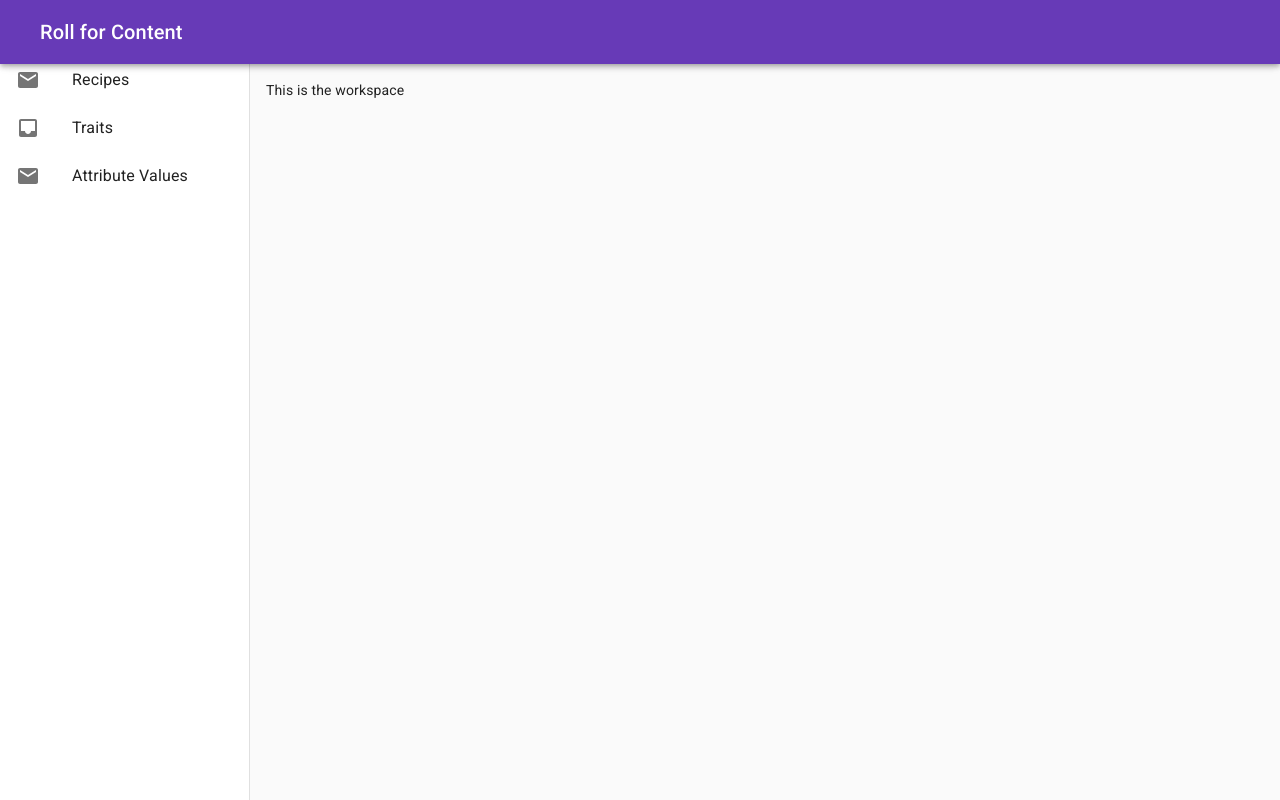
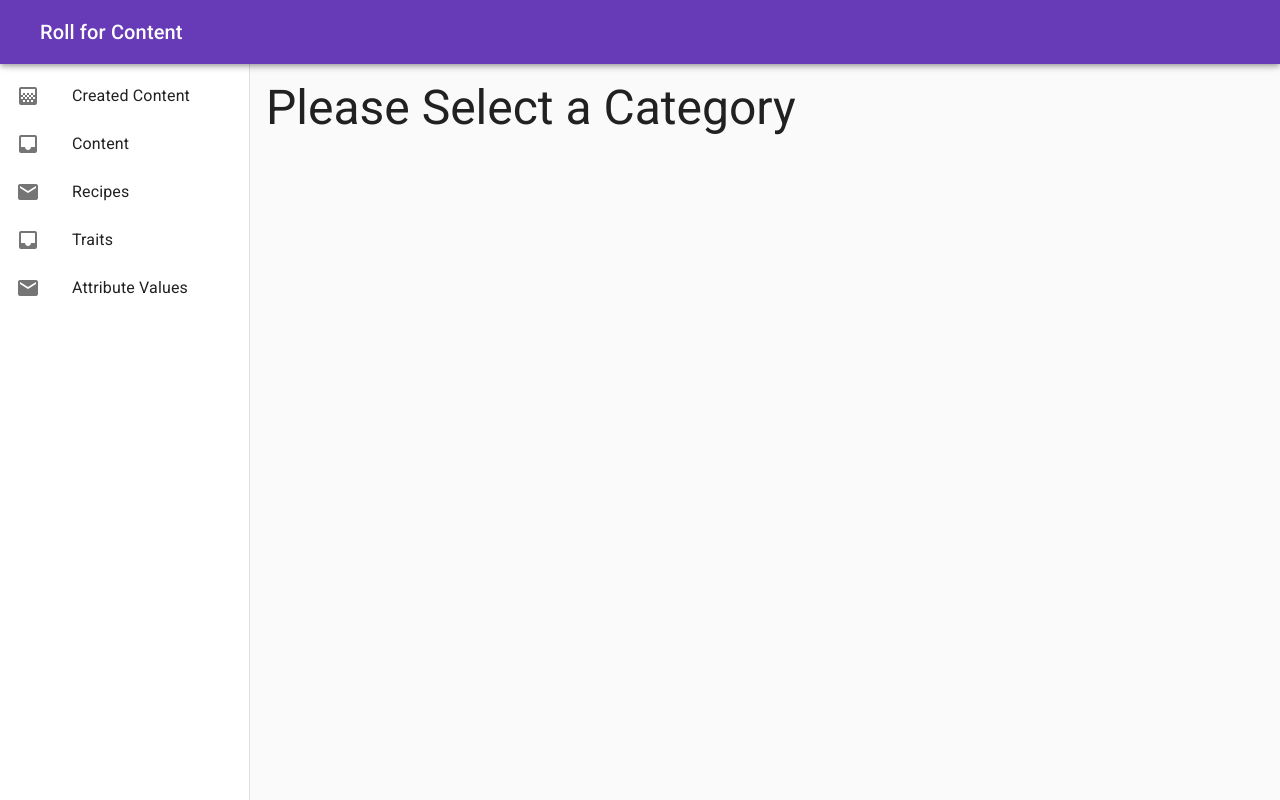
Before and after one commit to nheinbaugh/RollForContent, a React (Create React App) app in the folder roll-for-content/: page / in a window 1280 px wide. Built offline with nearby package versions, Linux system fonts and the light colour scheme.

Commit message:
dirt basic router

```diff
--- a/roll-for-content/package.json
+++ b/roll-for-content/package.json
@@ -24,10 +24,13 @@
     "@material-ui/core": "^4.8.0",
     "@material-ui/icons": "^4.5.1",
     "@microsoft/applicationinsights-web": "2.3.0",
+    "@types/react-router-dom": "^5.1.3",
     "axios": "0.19.0",
     "node-sass": "^4.13.0",
     "react": "^16.12.0",
     "react-dom": "^16.12.0",
+    "react-router": "^5.1.2",
+    "react-router-dom": "^5.1.2",
     "react-scripts": "3.3.0"
   },
   "scripts": {
--- a/roll-for-content/src/App.tsx
+++ b/roll-for-content/src/App.tsx
@@ -2,7 +2,7 @@ import { createStyles, makeStyles } from '@material-ui/core';
 import React from 'react';
 import CommandMenu from './layout/CommandMenu';
 import Header from './layout/Header';
-import Workspace from './layout/Workspace';
+import Workspace from './layout/workspace/Workspace';
 import RollProviders from './providers/RollProviders';
 import DefaultTheme from './styles/DefaultTheme';
 
--- a/roll-for-content/src/layout/CommandMenu.tsx
+++ b/roll-for-content/src/layout/CommandMenu.tsx
@@ -1,10 +1,13 @@
 import { createStyles, Drawer, List, ListItem, ListItemIcon, ListItemText, makeStyles } from '@material-ui/core';
+import Gradient from '@material-ui/icons/Gradient';
 import InboxIcon from '@material-ui/icons/Inbox';
 import MailIcon from '@material-ui/icons/Mail';
 import React from 'react';
+import { Link, LinkProps } from 'react-router-dom';
+import { routes } from '../providers/RouteProvider';
 import { BaseProps } from '../utils';
 
-const useStyles = makeStyles(
+const useStyles = makeStyles(theme =>
   createStyles({
     root: {
       display: 'flex'
@@ -15,7 +18,8 @@ const useStyles = makeStyles(
     }),
     drawerPaper: (props: CommandMenuProps) => ({
       width: props.menuWidth || '250px'
-    })
+    }),
+    toolbar: theme.mixins.toolbar
   })
 );
 
@@ -25,6 +29,8 @@ interface CommandMenuProps extends BaseProps {
    */
   menuWidth?: string;
 }
+
+const WrappedLink = React.forwardRef<HTMLAnchorElement, LinkProps>((props, ref) => <Link innerRef={ref} {...props} />);
 
 const CommandMenu: React.FC<CommandMenuProps> = props => {
   const classes = useStyles(props);
@@ -37,7 +43,14 @@ const CommandMenu: React.FC<CommandMenuProps> = props => {
         paper: classes.drawerPaper
       }}
     >
+      <div className={classes.toolbar} />
       <List>
+        <ListItem button component={WrappedLink} key="Created Content" to={routes.content}>
+          <ListItemIcon>
+            <Gradient />
+          </ListItemIcon>
+          <ListItemText primary="Created Content" />
+        </ListItem>
         {['Content', 'Recipes', 'Traits', 'Attribute Values'].map((text, index) => (
           <ListItem button key={text}>
             <ListItemIcon>{index % 2 === 0 ? <InboxIcon /> : <MailIcon />}</ListItemIcon>
--- /dev/null
+++ b/roll-for-content/src/layout/workspace/EmptyWorkspace.tsx
@@ -0,0 +1,17 @@
+import { Typography } from '@material-ui/core';
+import React from 'react';
+
+/**
+ * Content displayed when there is no selection made in the main menu
+ */
+const EmptyWorkspace = () => {
+  return (
+    <div>
+      <Typography variant="h3" component="h3">
+        Please Select a Category
+      </Typography>
+    </div>
+  );
+};
+
+export default EmptyWorkspace;
--- a/roll-for-content/src/layout/Workspace.tsx
+++ b/roll-for-content/src/layout/workspace/Workspace.tsx
@@ -1,6 +1,7 @@
 import { createStyles, makeStyles } from '@material-ui/core';
 import React from 'react';
-import { BaseProps } from '../utils';
+import RouteProvider from '../../providers/RouteProvider';
+import { BaseProps } from '../../utils';
 
 const useStyles = makeStyles(theme =>
   createStyles({
@@ -12,7 +13,11 @@ const useStyles = makeStyles(theme =>
 
 const Workspace: React.FC<BaseProps> = ({ className }) => {
   const classes = useStyles();
-  return <div className={`${classes.workspaceContainer} ${className}`}>This is the workspace</div>;
+  return (
+    <div className={`${classes.workspaceContainer} ${className}`}>
+      <RouteProvider></RouteProvider>
+    </div>
+  );
 };
 
 export default Workspace;
--- /dev/null
+++ b/roll-for-content/src/pages/user-content/UserContentContainer.tsx
@@ -0,0 +1,7 @@
+import React from 'react';
+
+const UserContentContainer = () => {
+  return <span>Did you make some content yet?</span>;
+};
+
+export default UserContentContainer;
--- a/roll-for-content/src/providers/RollProviders.tsx
+++ b/roll-for-content/src/providers/RollProviders.tsx
@@ -1,5 +1,6 @@
 import { CssBaseline, MuiThemeProvider, Theme } from '@material-ui/core';
 import React, { PropsWithChildren } from 'react';
+import { BrowserRouter } from 'react-router-dom';
 
 interface RollProviderProps {
   theme: Theme;
@@ -9,7 +10,9 @@ const RollProviders: React.FC<RollProviderProps> = ({ theme, children }: PropsWi
   return (
     <>
       <CssBaseline />
-      <MuiThemeProvider theme={theme}> {children} </MuiThemeProvider>
+      <MuiThemeProvider theme={theme}>
+        <BrowserRouter>{children}</BrowserRouter>
+      </MuiThemeProvider>
     </>
   );
 };
--- /dev/null
+++ b/roll-for-content/src/providers/RouteProvider.tsx
@@ -0,0 +1,21 @@
+import React from 'react';
+import { Route, Switch } from 'react-router-dom';
+import EmptyWorkspace from '../layout/workspace/EmptyWorkspace';
+import UserContentContainer from '../pages/user-content/UserContentContainer';
+
+export const routes = {
+  content: '/content'
+};
+
+export const RouteProvider = () => {
+  return (
+    <Switch>
+      <Route path={routes.content}>
+        <UserContentContainer />
+      </Route>
+      <EmptyWorkspace />
+    </Switch>
+  );
+};
+
+export default RouteProvider;
```
Also changed, not shown: roll-for-content/src/Second.tsx (deleted, +0 -12 lines), 1 other file (tests, documents, lock files or other folders).
